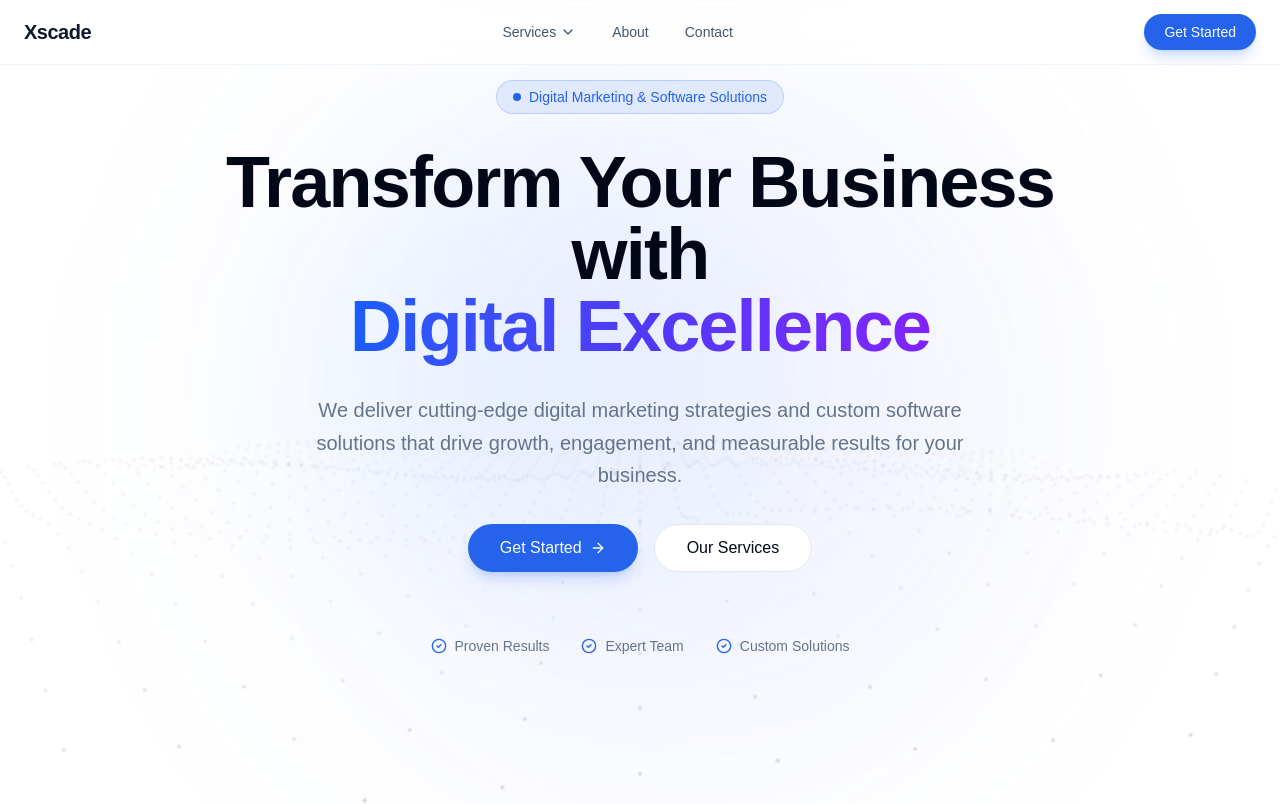
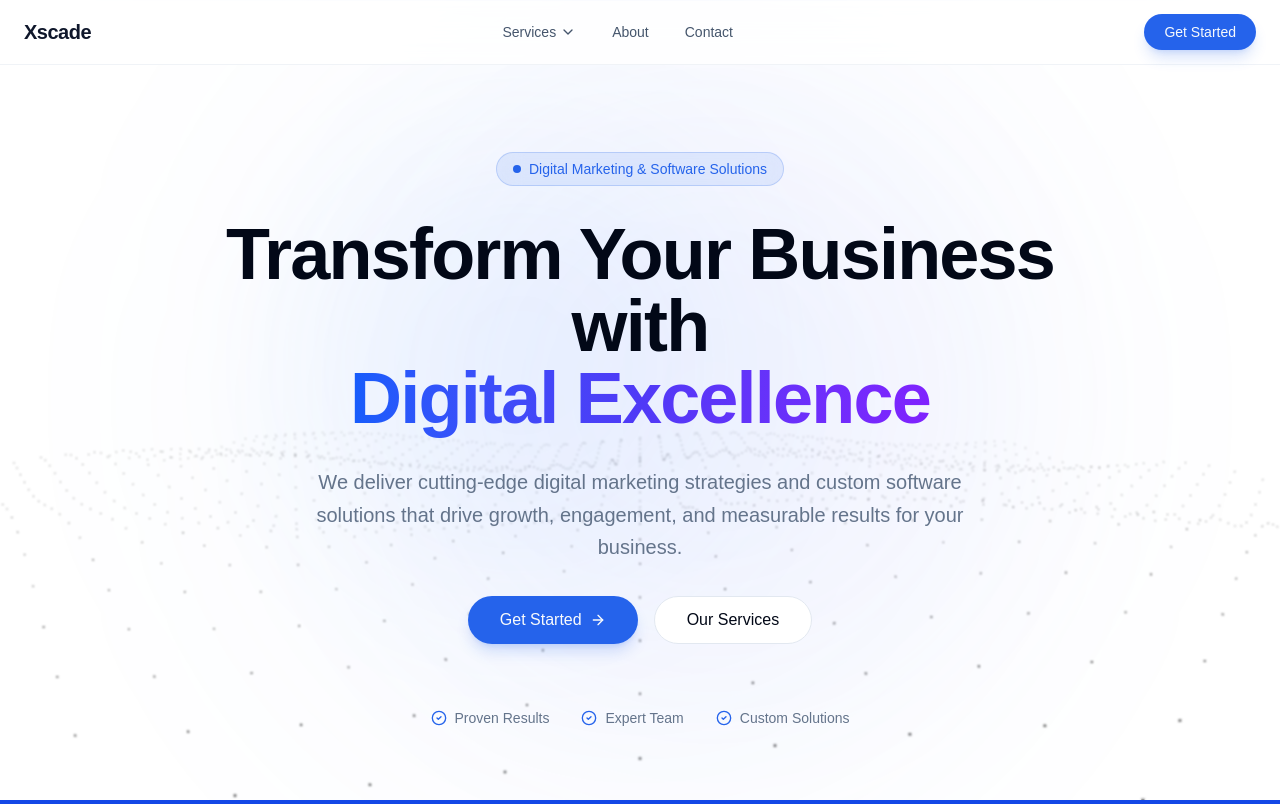
Before and after one commit to xscade/xscade, a Next.js app: page / in a window 1280 px wide. Shown: the top 804 px of the page. Built offline with nearby package versions, Linux system fonts and the light colour scheme.

Commit message:
mobile responsive

```diff
--- a/components/Hero.tsx
+++ b/components/Hero.tsx
@@ -8,7 +8,7 @@ import { DottedSurface } from "@/components/ui/dotted-surface";
 
 export function Hero() {
   return (
-    <div className="relative min-h-screen flex flex-col items-center justify-center px-4 pt-20 pb-16 md:pb-24 lg:pb-32 overflow-hidden bg-background">
+    <div className="relative min-h-screen flex flex-col items-center justify-center px-4 pt-20 pb-16 md:pb-0 overflow-hidden bg-background">
       {/* Dotted Surface Background Shader */}
       <DottedSurface className="absolute inset-0 z-0" />
 
@@ -116,7 +116,7 @@ export function Hero() {
           initial={{ opacity: 0, y: 20 }}
           animate={{ opacity: 1, y: 0 }}
           transition={{ duration: 0.5, delay: 0.4 }}
-          className="flex flex-wrap justify-center gap-8 pt-8 pb-4 md:pb-8 text-sm text-muted-foreground font-medium"
+          className="flex flex-wrap justify-center gap-8 pt-8 pb-4 md:pb-0 text-sm text-muted-foreground font-medium"
         >
           <div className="flex items-center gap-2">
             <CheckCircle2 className="w-4 h-4 text-primary" />
--- a/components/ui/dotted-surface.tsx
+++ b/components/ui/dotted-surface.tsx
@@ -85,10 +85,10 @@ export function DottedSurface({ className, ...props }: DottedSurfaceProps) {
 
 		// Create material
 		const material = new THREE.PointsMaterial({
-			size: 4,
+			size: 5,
 			vertexColors: true,
 			transparent: true,
-			opacity: 0.6,
+			opacity: 0.9,
 			sizeAttenuation: true,
 		});
 
```
